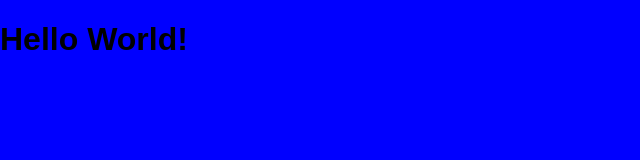
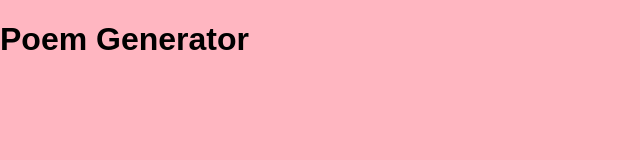
Before and after one commit to loreerol/poem-generator, a website: page index.html in a window 1280 px wide. Shown: the whole page, without its empty margins (0-640 px from the left). Drawn offline with Linux system fonts and the light colour scheme.

Commit message:
initial commit

```diff
--- a/dev/styles/main.scss
+++ b/dev/styles/main.scss
@@ -6,5 +6,5 @@
 }
 
 body{
-    background-color: blue;
+    background-color: lightpink;
 }
--- a/index.html
+++ b/index.html
@@ -9,7 +9,7 @@
 </head>
 <body>
 
-	<h1>Hello World!</h1>
+	<h1>Poem Generator</h1>
 
 	<script src="public/scripts/main.js"></script>
 </body>
--- a/package.json
+++ b/package.json
@@ -17,5 +17,8 @@
     "gulp-babel": "^7.0.1",
     "gulp-concat": "^2.6.1",
     "gulp-sass": "^3.1.0"
+  },
+  "dependencies": {
+    "npm": "^5.7.1"
   }
 }
--- a/public/scripts/main.js
+++ b/public/scripts/main.js
@@ -1,6 +1,10 @@
+//poem generator
+
+//User can choose from a number of words, each word has a mood value
+//
+//Once the words are chosen, the mood value is calculated and a madlibs style template is chosen
+//
+//The chosen words are inserted into the madlib and shown to the user
+//
+//*bonus, the user can download the poem as .txt
 "use strict";
-
-var ohHey = "Hello World";
-
-console.log(ohHey);
-console.log("works");
--- a/public/styles/style.css
+++ b/public/styles/style.css
@@ -136,4 +136,4 @@ legend, button::-moz-focus-inner, input::-moz-focus-inner {
   margin: 0 auto; }
 
 body {
-  background-color: blue; }
+  background-color: lightpink; }
```
Also changed, not shown: dev/scripts/main.js (+8 -3 lines), 1 other file.
